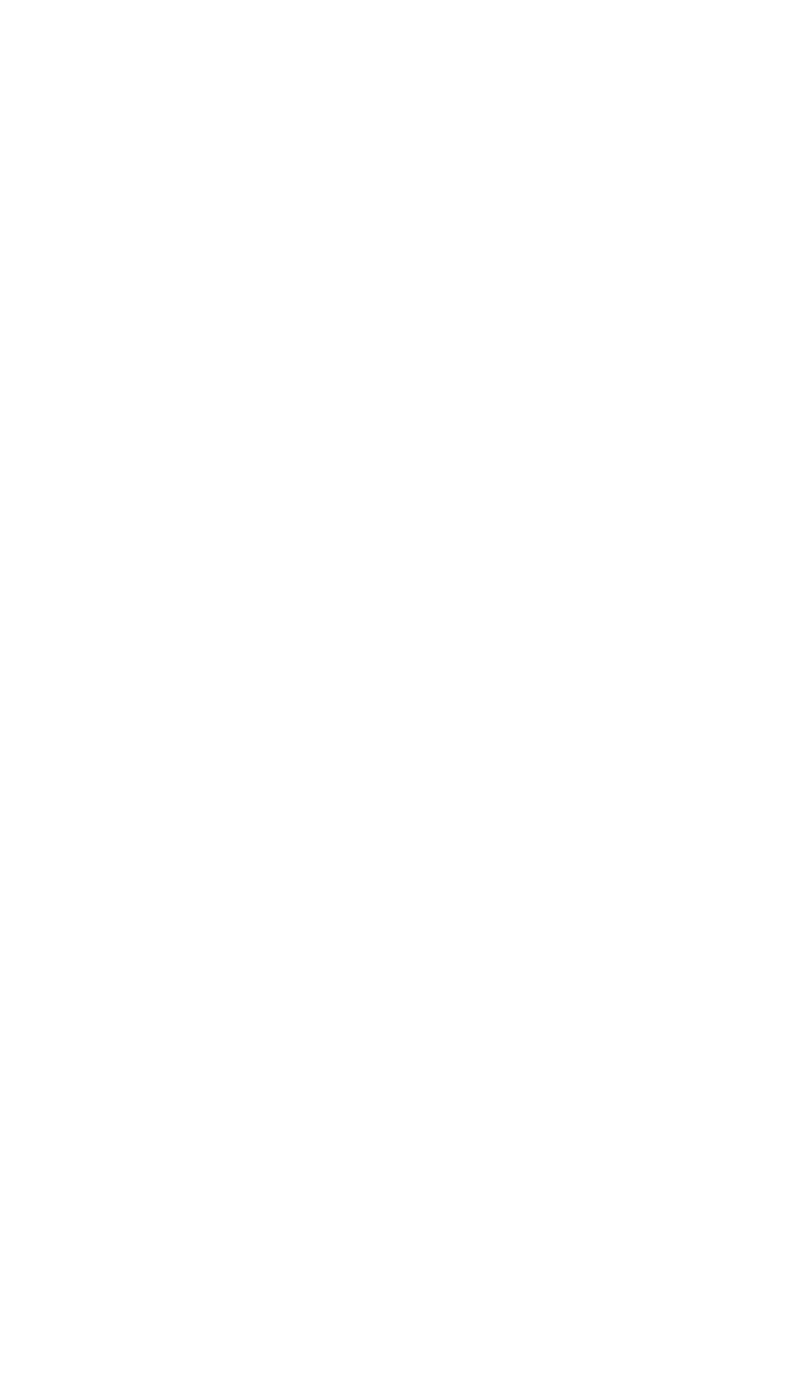
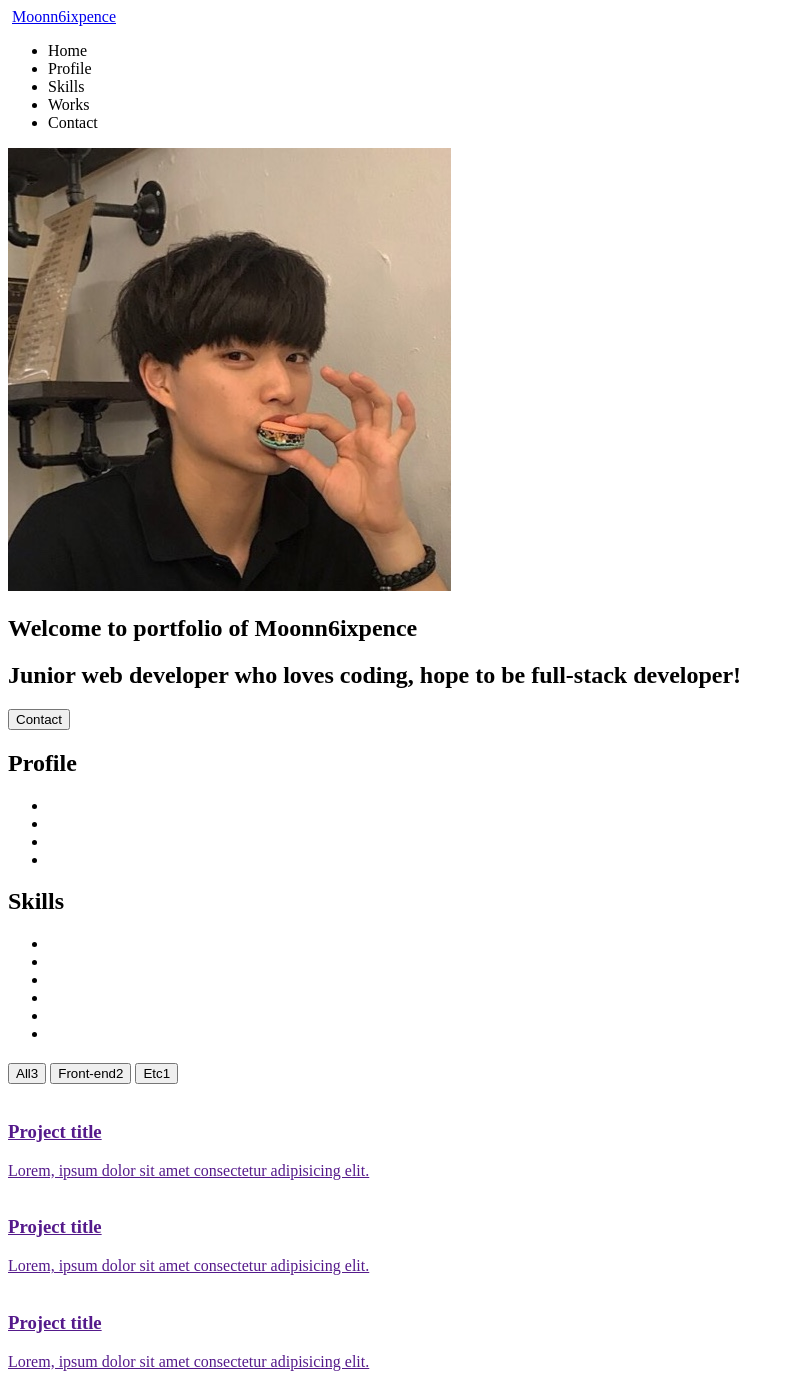
Before and after one commit to moonn6pence/Portfolio, a plain HTML site: page index.html in a window 1280 px wide. Shown: the whole page, without its empty margins (0-794 px from the left). Before the commit the page ends 800 px from the top, so only its background shows below. Drawn offline with Linux system fonts and the light colour scheme.

Commit message:
HTML:semantic tags

```diff
--- a/index.html
+++ b/index.html
@@ -13,6 +13,113 @@
     <script src = './src/main.js' defer></script>
 </head>
 <body>
-
+    <!-- Navbar -->
+    <nav id="navbar">
+        <div class="navbar__logo">
+            <img src="" alt="">
+            <a href="#">Moonn6ixpence</a>
+        </div>
+        <ul class="navbar__menu">
+            <li class="navbar__menu__item">Home</li>
+            <li class="navbar__menu__item">Profile</li>
+            <li class="navbar__menu__item">Skills</li>
+            <li class="navbar__menu__item">Works</li>
+            <li class="navbar__menu__item">Contact</li>
+        </ul>
+    </nav>
+    <!-- Home -->
+    <section id="home">
+        <img src="./imgs/avatar.jpg" alt="Simon's profile image" class="home__avatar">
+        <h1 class="home__title">Welcome to portfolio of Moonn6ixpence</h1>
+        <h2 class="home__desc">Junior web developer who loves coding, hope to be full-stack developer!</h2>
+        <button class="home__contact">Contact</button>
+    </section>
+    <!-- Profile -->
+    <section id="profile">
+        <h1 class="profile__title">Profile</h1>
+        <ul class="profile__career">
+            <li class="profile__career_item"></li>
+            <li class="profile__career_item"></li>
+            <li class="profile__career_item"></li>
+            <li class="profile__career_item"></li>
+        </ul>
+    </section>
+    <!-- Skills -->
+    <section id="skills">
+        <h1 class="skills__title">Skills</h1>
+        <div class="skills__level"></div>
+        <ul class="skills__stacks">
+            <li class="skills__stacks__stack">
+                <img src="" alt="" class="stack__img">
+                <img src="" alt="" class="stack__level">
+                <div class="stack__desc"></div>
+            </li>
+            <li class="skills__stacks__stack">
+                <img src="" alt="" class="stack__img">
+                <img src="" alt="" class="stack__level">
+                <div class="stack__desc"></div>
+            </li>
+            <li class="skills__stacks__stack">
+                <img src="" alt="" class="stack__img">
+                <img src="" alt="" class="stack__level">
+                <div class="stack__desc"></div>
+            </li>
+            <li class="skills__stacks__stack">
+                <img src="" alt="" class="stack__img">
+                <img src="" alt="" class="stack__level">
+                <div class="stack__desc"></div>
+            </li>
+            <li class="skills__stacks__stack">
+                <img src="" alt="" class="stack__img">
+                <img src="" alt="" class="stack__level">
+                <div class="stack__desc"></div>
+            </li>
+            <li class="skills__stacks__stack">
+                <img src="" alt="" class="stack__img">
+                <img src="" alt="" class="stack__level">
+                <div class="stack__desc"></div>
+            </li>
+        </ul>
+    </section>
+    <!-- Works -->
+    <section id="works">
+        <h1 class="works__title"></h1>
+        <div class="works__categories">
+            <button class="category__btn">All<span class="category__cnt">3</span></button>
+            <button class="category__btn">Front-end<span class="category__cnt">2</span></button>
+            <button class="category__btn">Etc<span class="category__cnt">1</span></button>
+        </div>
+        <div class="work__projects">
+            <a href="" class="project">
+                <img src="" alt="" class="project__img">
+                <div class="project__desc">
+                    <h3 class="project__title">Project title</h3>
+                    <span>Lorem, ipsum dolor sit amet consectetur adipisicing elit.</span>
+                </div>
+            </a>
+            <a href="" class="project" target='blank'>
+                <img src="" alt="" class="project__img">
+                <div class="project__desc">
+                    <h3 class="project__title">Project title</h3>
+                    <span>Lorem, ipsum dolor sit amet consectetur adipisicing elit.</span>
+                </div>
+            </a>
+            <a href="" class="project">
+                <img src="" alt="" class="project__img">
+                <div class="project__desc">
+                    <h3 class="project__title">Project title</h3>
+                    <span>Lorem, ipsum dolor sit amet consectetur adipisicing elit.</span>
+                </div>
+            </a>
+        </div>
+    </section>
+    <!-- Contact -->
+    <section id="contact">
+        <h1 class="contact__title"></h1>
+        <h2 class="contact__email"></h2>
+        <div class="contact__links">
+            <a href="#" target="_blank" rel="noopener noreferrer"></a>
+        </div>
+    </section>
 </body>
 </html>
```
Also changed, not shown: imgs/avatar.jpg (added).
